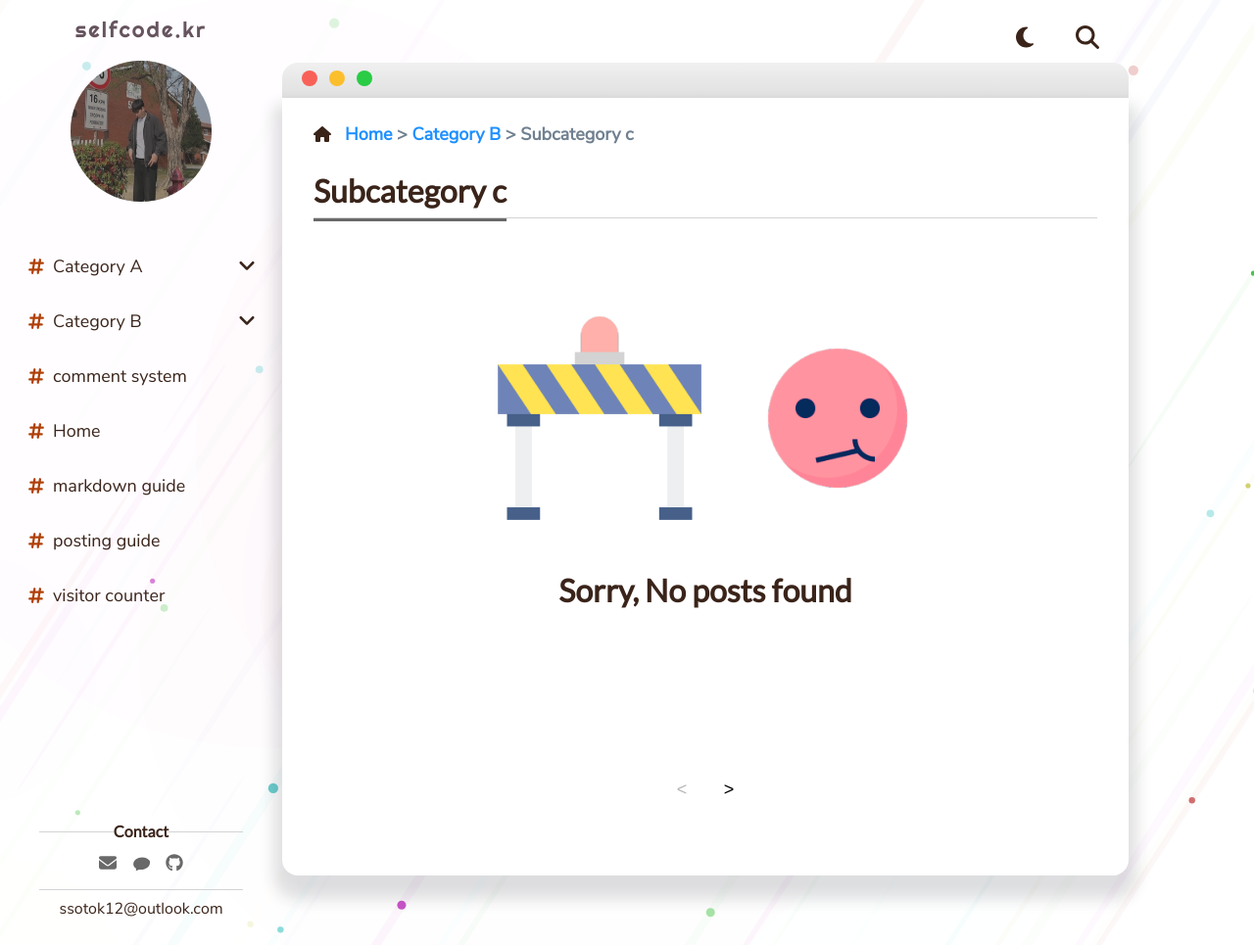
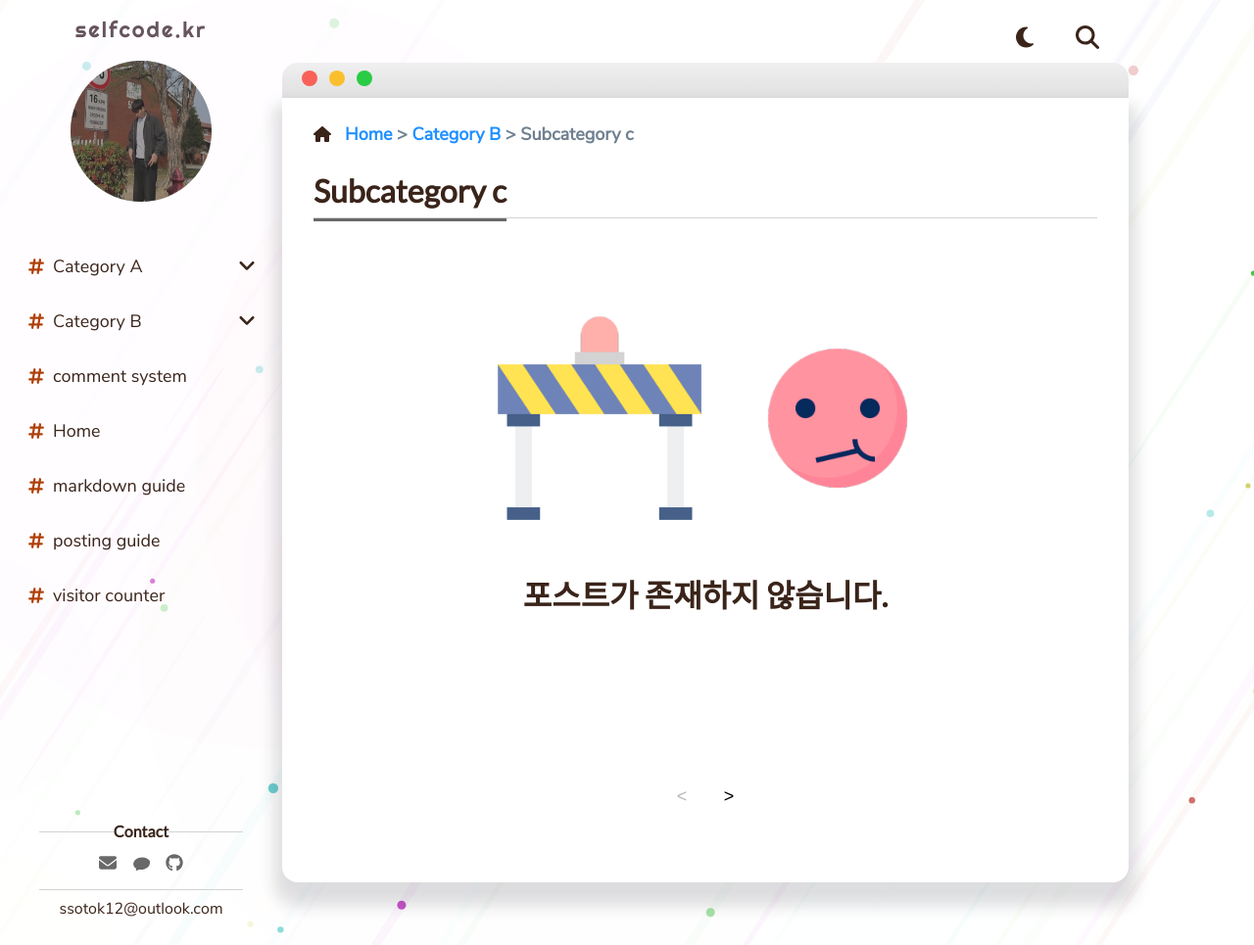
Before and after one commit to ssotok12/selfcode.kr, a Jekyll site: the page built from _pages/Category B/Subcategory c/index.md, in a window 1280 px wide and 965 px high. Shown: the whole window at 98% size. Built offline with Jekyll 4.4.1, drawn with Linux system fonts in a browser that asks for light colours.

Commit message:
no message

```diff
--- a/_includes/pagination.html
+++ b/_includes/pagination.html
@@ -3,7 +3,7 @@
 
 <h1 class="category-header">
     {% if page_level == 1 %}
-        All Posts
+        모든 게시글
     {% else %}
         {{ category_title }}
     {% endif %}
@@ -56,7 +56,7 @@
     {% if post_counts == 0 %}
         <div class="no-posts">
             <img src="{{ '/assets/img/sorry.png'' | prepend: site.baseurl }}"></img>
-            <h1>Sorry, No posts found</h1>
+            <h1>포스트가 존재하지 않습니다.</h1>
         </div>
     {% endif %}
 </div>
```
